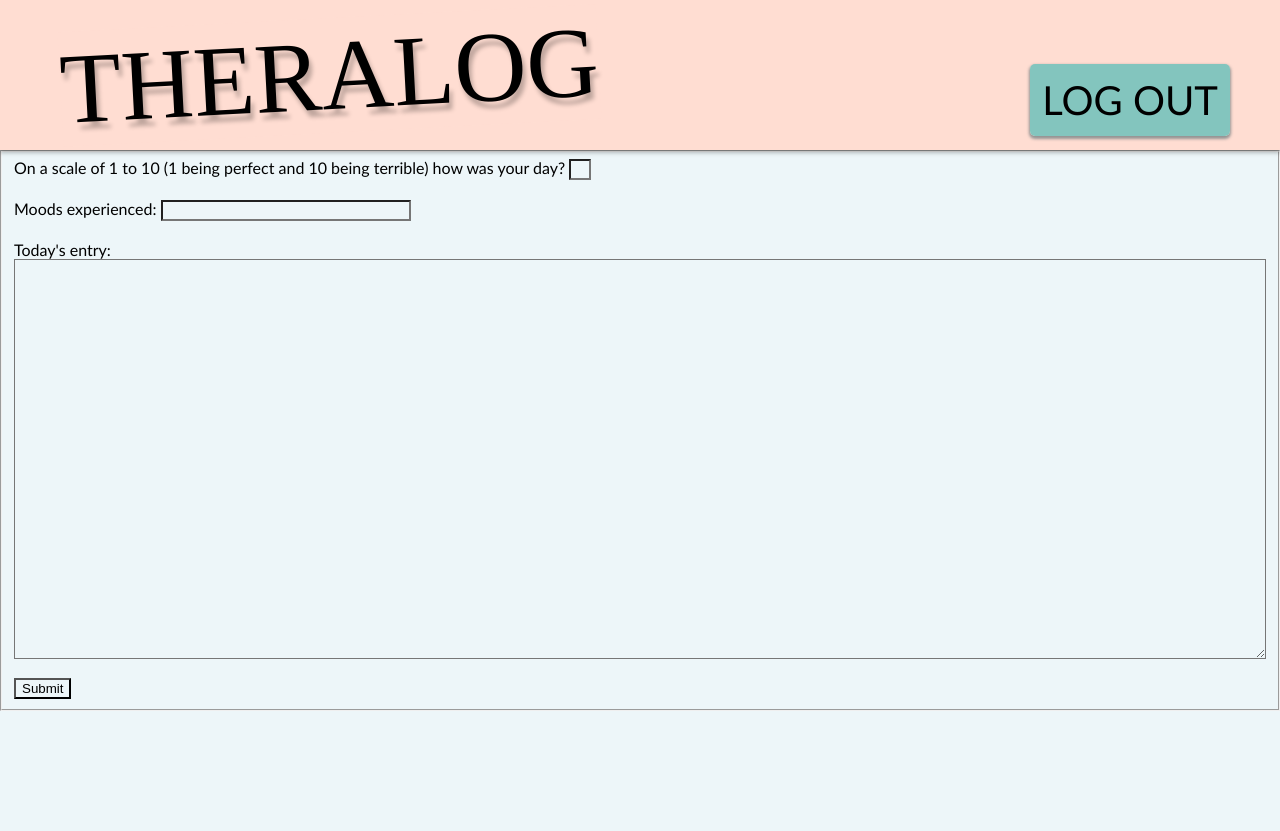
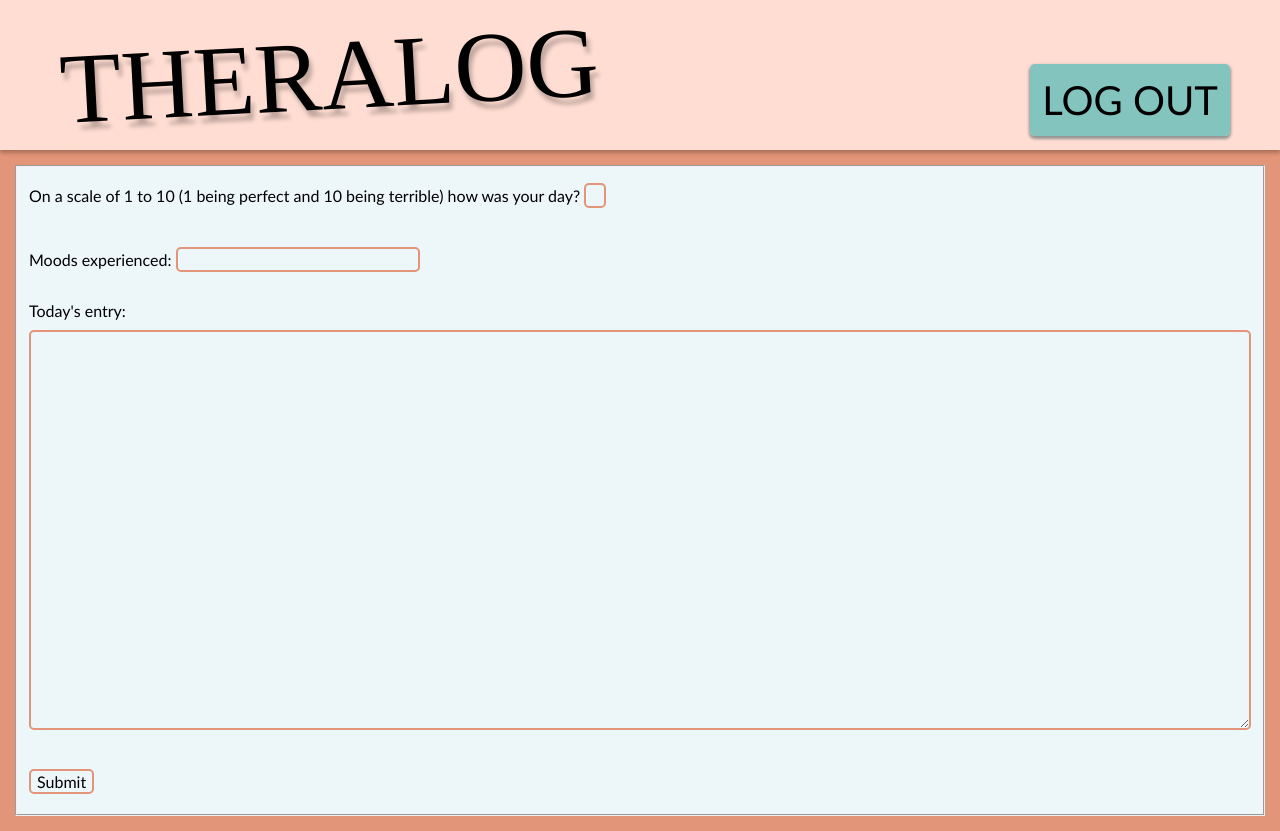
Before and after one commit to Lin2/TheraLog, a website: page journalTest.html in a window 1280 px wide. Before the commit the page ends 800 px from the top, so only its background shows below. Drawn offline with Linux system fonts and the light colour scheme; no server answers.

Commit message:
journaltest style

```diff
--- /dev/null
+++ b/journalStyle.css
@@ -0,0 +1,12 @@
+#rank {
+    width: 22px;
+}
+
+#mood{
+    width: 20%;
+}
+
+#entry{
+    width: 100%;
+    height: 50%;
+}
--- a/journalTest.html
+++ b/journalTest.html
@@ -12,6 +12,7 @@
 }
 
 #mood{
+
     width: 20%;
 }
 
@@ -19,11 +20,29 @@
     width: 100%;
     height: 50%;
 }
+
+body {
+    background-color: #E29578;
+}
+
+form {
+    background-color: #E29578;
+    padding : 15px;
+
+}
+input,textarea {
+    font-family:inherit;
+    font-size: inherit;
+    border : 2px solid #E29578;
+    margin:10px 0;
+    border-radius:5px;
+}
+
 </style>
 
 <body>
     <div>
-        <script src='fireBase.js'></script>
+    <script src='fireBase.js'></script>
     <script src='main.js'></script>
 
     <div class="nav-container">
@@ -41,7 +60,7 @@
             </nav>
         </div>
     </div>
-        <form onsubmit="return false;">
+        <form onsubmit="return false;" >
             <fieldset id="form-field">
                 <label for="rank"> On a scale of 1 to 10 (1 being perfect and 10 being terrible) how was your
                     day?</label>
```
Also changed, not shown: journalTest.js (line endings or trailing spaces).
